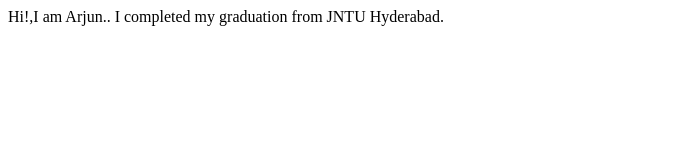
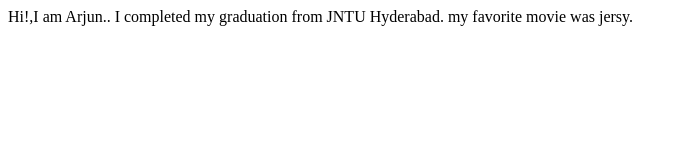
Before and after one commit to Arjun-235/Arjun-website, a plain HTML site: page Index.html in a window 1280 px wide. Shown: the whole page, without its empty margins (0-687 px from the left). Drawn offline with Linux system fonts and the light colour scheme.

Commit message:
added- fav movie

```diff
--- a/Index.html
+++ b/Index.html
@@ -9,5 +9,6 @@
 <body>
     Hi!,I am Arjun..
     I completed my graduation from JNTU Hyderabad.
+    my favorite movie was jersy.
 </body>
 </html>
```
